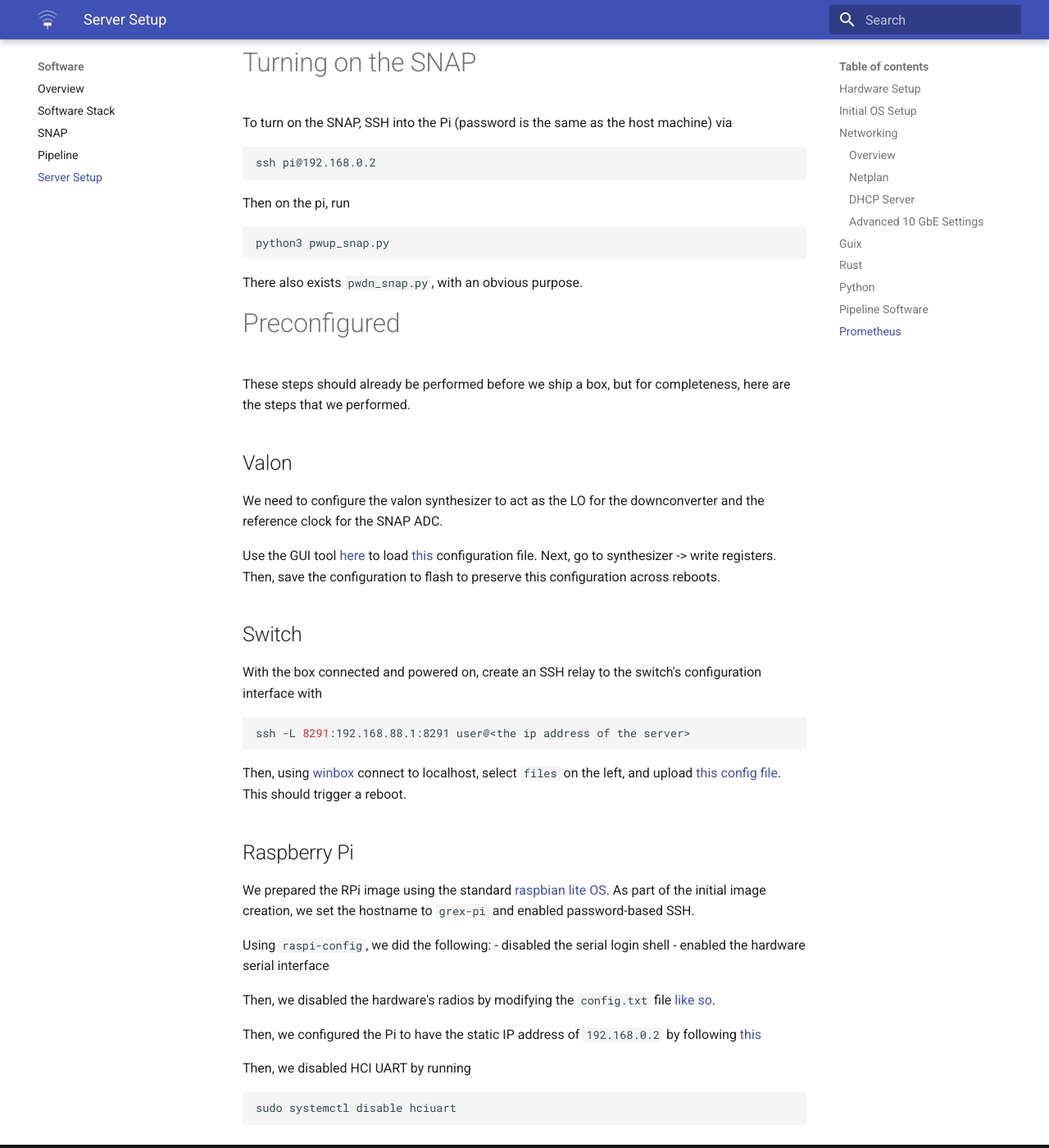
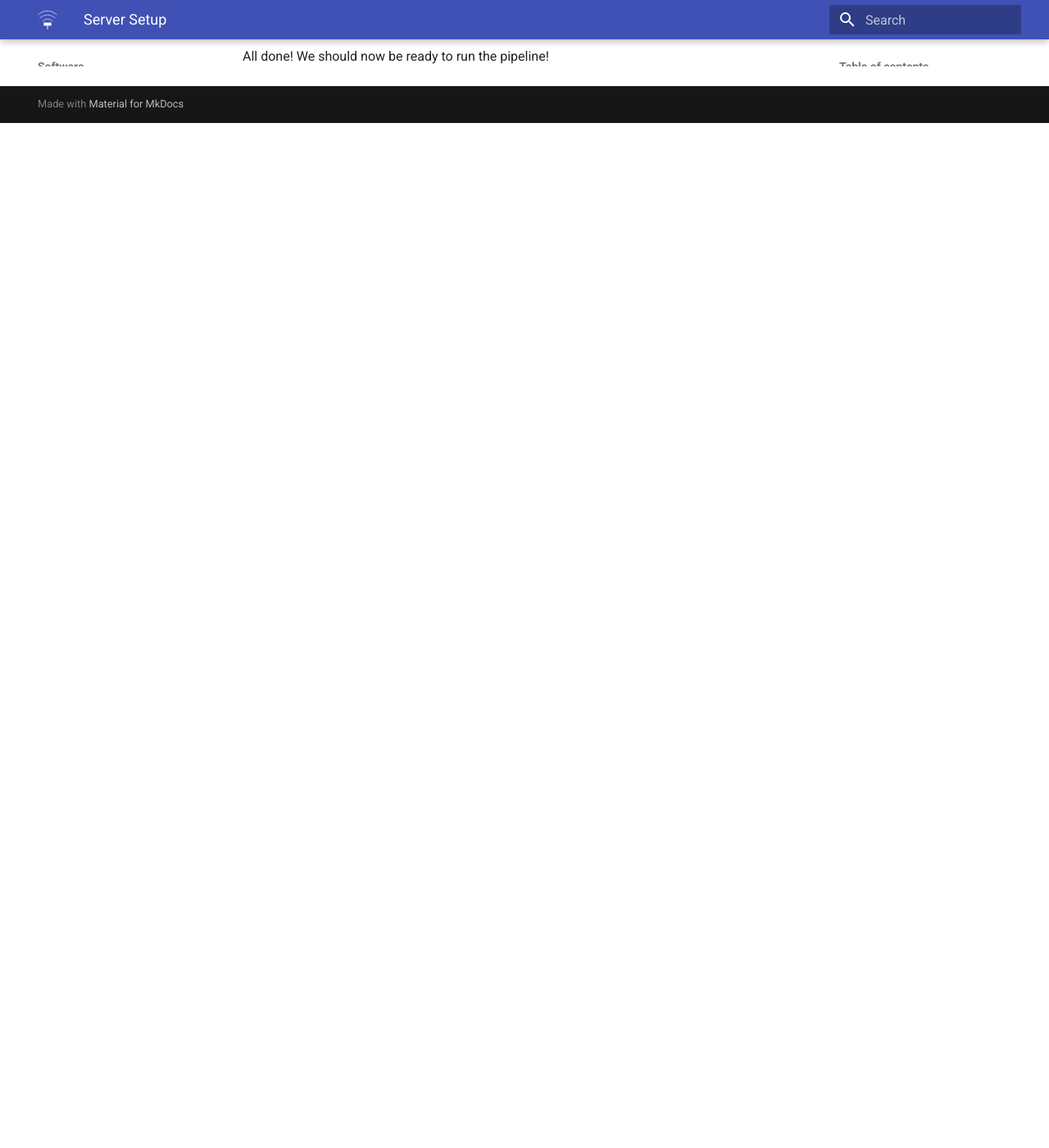
Before and after one commit to courtneyjkeeler/grex-telescope.github.io, an MkDocs documentation site: the page built from docs/software/server_setup.md, in a window 1280 px wide and 1400 px high, scrolled down 9880 px. Shown: the whole window at 82% size. Built offline with MkDocs 1.6.1 and Material for MkDocs 9.7.7, drawn with Linux system fonts in a browser that asks for light colours; after the commit the page ends 10030 px from its top, so only the background shows below that.

Commit message:
bit more organization

````diff
--- a/docs/software/server_setup.md
+++ b/docs/software/server_setup.md
@@ -435,60 +435,4 @@ Now we will install the node-exporter, which gives us metrics of the computer it
 sudo apt-get install prometheus-node-exporter
 ```
 
-# Turning on the SNAP
-
-To turn on the SNAP, SSH into the Pi (password is the same as the host machine) via
-
-```sh
-ssh pi@192.168.0.2
-```
-
-Then on the pi, run
-
-```sh
-python3 pwup_snap.py
-```
-
-There also exists `pwdn_snap.py`, with an obvious purpose.
-
-# Preconfigured
-
-These steps should already be performed before we ship a box, but for completeness, here are the steps that we performed.
-
-## Valon
-
-We need to configure the valon synthesizer to act as the LO for the downconverter and the reference clock for the SNAP ADC.
-
-Use the GUI tool [here](https://valontechnology.com/5009users/5009.htm) to load [this](../assets/grex_valon.VR0) configuration file.
-Next, go to synthesizer -> write registers.
-Then, save the configuration to flash to preserve this configuration across reboots.
-
-## Switch
-
-With the box connected and powered on, create an SSH relay to the switch's configuration interface with
-
-```sh
-ssh -L 8291:192.168.88.1:8291 user@<the ip address of the server>
-```
-
-Then, using [winbox](www.mikrotik.com/download/winbox.exe) connect to localhost,
-select `files` on the left, and upload [this config file](../assets/GReX_Switch.backup). This should trigger a reboot.
-
-## Raspberry Pi
-
-We prepared the RPi image using the standard [raspbian lite OS](https://www.raspberrypi.com/software/operating-systems/).
-As part of the initial image creation, we set the hostname to `grex-pi` and enabled password-based SSH.
-
-Using `raspi-config`, we did the following:
-- disabled the serial login shell
-- enabled the hardware serial interface
-
-Then, we disabled the hardware's radios by modifying the `config.txt` file [like so](https://raspberrytips.com/disable-wifi-raspberry-pi/).
-
-Then, we configured the Pi to have the static IP address of `192.168.0.2` by following [this](https://www.makeuseof.com/raspberry-pi-set-static-ip/)
-
-Then, we disabled HCI UART by running
-
-```sh
-sudo systemctl disable hciuart
-```
+All done! We should now be ready to run the pipeline!
--- a/mkdocs.yml
+++ b/mkdocs.yml
@@ -23,6 +23,8 @@ nav:
       - "SNAP": software/snap.md
       - "Pipeline": software/pipeline.md
       - "Server Setup": software/server_setup.md
+      - "Box Setup": software/box.md
+      - "Operation": software/operation.md
   - About: about.md
 markdown_extensions:
   - admonition
````
Also changed, not shown: docs/hardware/box.md (+1 -1 lines), docs/software/box.md (added, +46 -0 lines), docs/software/operation.md (added, +17 -0 lines).
